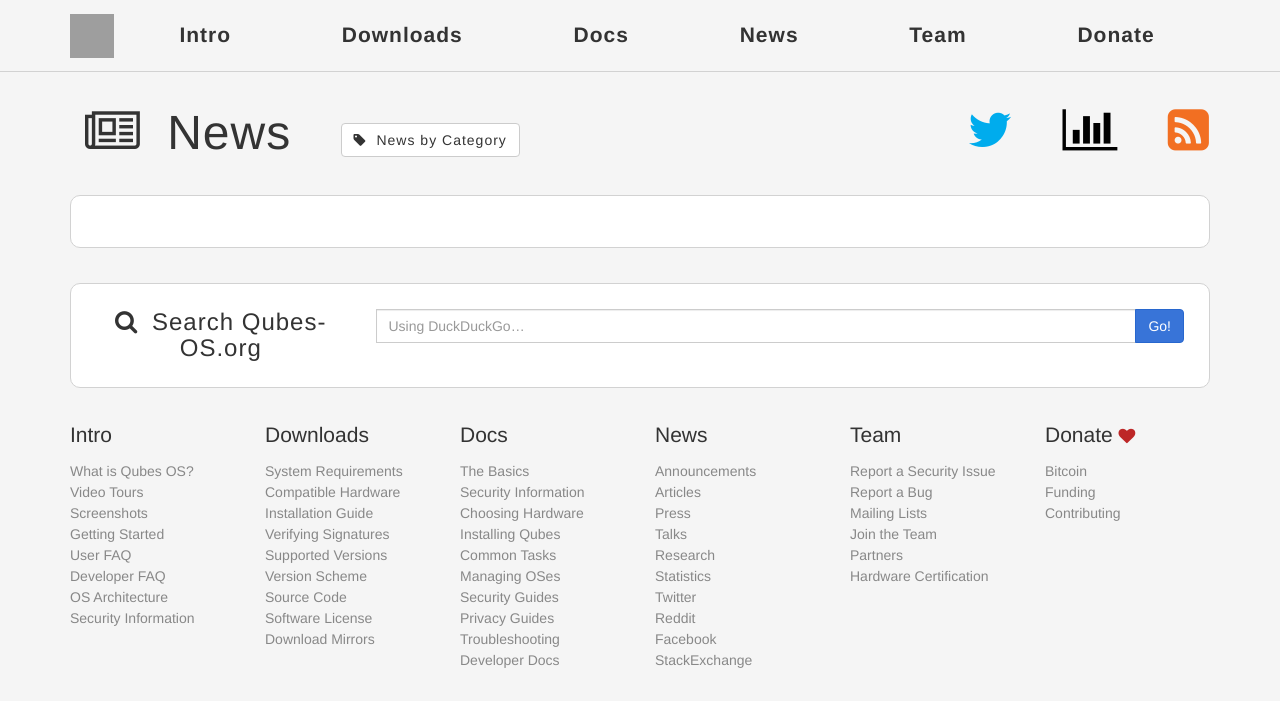
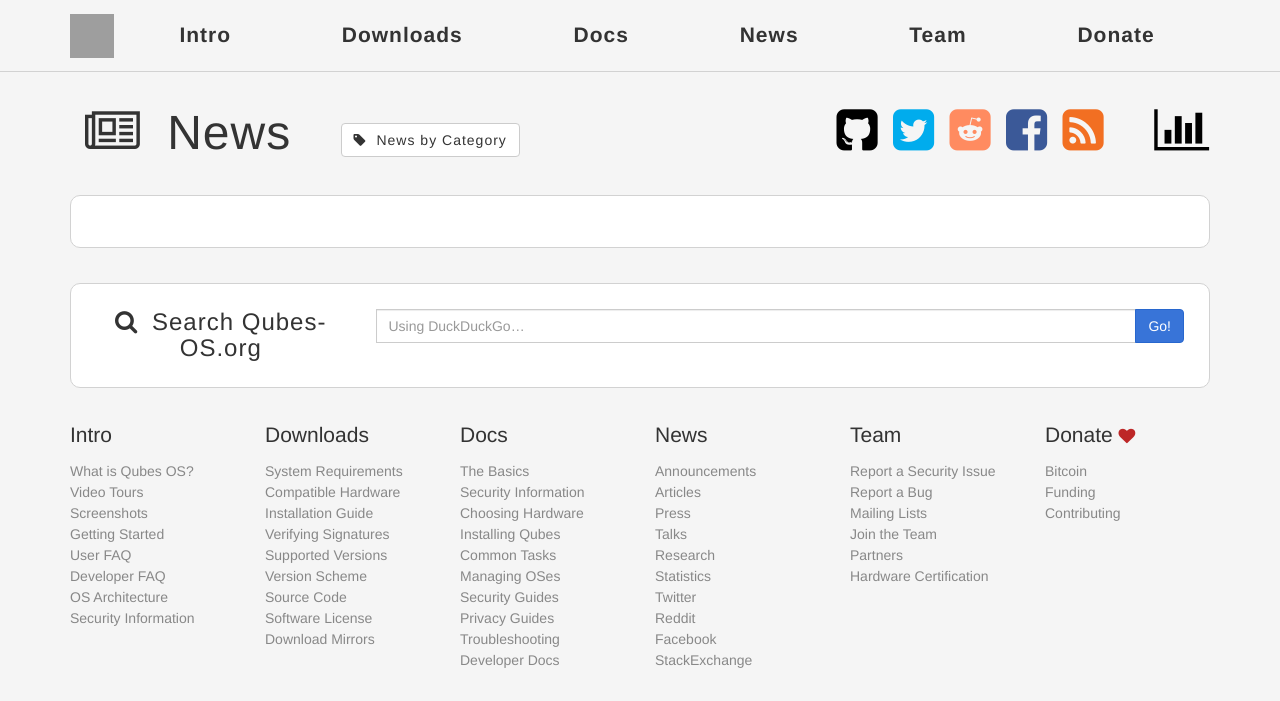
Before and after one commit to QubesOS/qubesos.github.io, a Jekyll site: the page built from news/index.html, in a window 1280 px wide. Shown: the top 701 px of the page. Built offline with Jekyll 4.4.1, drawn with Linux system fonts in a browser that asks for light colours; some web fonts are replaced; grey boxes are pictures that could not be loaded.

Commit message:
Add and update social media icons

```diff
--- a/_layouts/news.html
+++ b/_layouts/news.html
@@ -7,9 +7,12 @@
         <h1 class="more-top add-left">
           <i class="fa fa-newspaper-o"></i> News
           <a href="/news/categories/" class="btn btn-default more-left half-top"><i class="fa fa-tag" aria-hidden="true"></i> News by Category</a>
-          <a title="Subscribe via RSS" href="https://www.qubes-os.org/feed.xml" class="fa fa-rss-square pull-right" aria-hidden="true"></a>
-          <a title="Qubes OS Userbase Statistics" href="/counter/" class="fa fa-bar-chart black-icon pull-right more-right" aria-hidden="true"></a>
-          <a title="@QubesOS on Twitter" href="https://twitter.com/QubesOS" class="fa fa-twitter pull-right more-right" aria-hidden="true"></a>
+          <a title="Qubes OS Userbase Statistics" href="/counter/" class="fa fa-bar-chart black-icon pull-right" aria-hidden="true"></a>
+          <a title="Subscribe via RSS" href="https://www.qubes-os.org/feed.xml" class="fa fa-rss-square pull-right more-right" aria-hidden="true"></a>
+          <a title="Facebook" href="https://www.facebook.com/QubesOS" class="fa fa-facebook-square pull-right" aria-hidden="true"></a>
+          <a title="Reddit" href="https://www.reddit.com/r/Qubes/" class="fa fa-reddit-square pull-right" aria-hidden="true"></a>
+          <a title="Twitter" href="https://twitter.com/QubesOS" class="fa fa-twitter-square pull-right" aria-hidden="true"></a>
+          <a title="GitHub" href="https://github.com/QubesOS" class="fa fa-github-square black-icon pull-right" aria-hidden="true"></a>
         </h1>
         <div class="more-bottom white-box page-content">
           <div class="row">
--- a/css/main.scss
+++ b/css/main.scss
@@ -108,12 +108,15 @@ $on-laptop-wide:   1150px;
         "docs";
 
 // Custom - Icon Colors
-.black-icon        {color: #000000;}
-.fa-twitter        {color: #00aced;}
-.fa-reddit         {color: #ff8b60;}
-.fa-facebook       {color: #3b5998;}
-.fa-stack-exchange {color: #3399ff;}
-.fa-rss-square     {color: #f26f22;}
+.black-icon         {color: #000000;}
+.fa-twitter         {color: #00aced;}
+.fa-twitter-square  {color: #00aced;}
+.fa-reddit          {color: #ff8b60;}
+.fa-reddit-square   {color: #ff8b60;}
+.fa-facebook        {color: #3b5998;}
+.fa-facebook-square {color: #3b5998;}
+.fa-stack-exchange  {color: #3399ff;}
+.fa-rss-square      {color: #f26f22;}
 
 // Custom - Article Tables
 article table {
```
